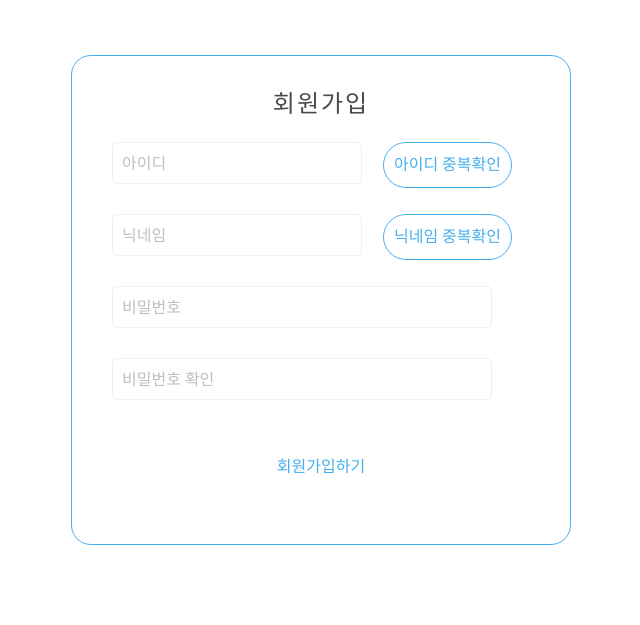
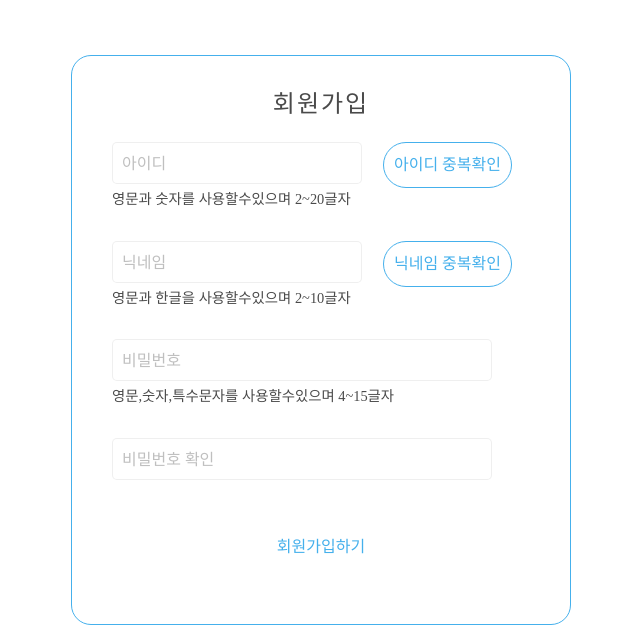
Before and after one commit to chapter1-group-B-5/udongdong, a Flask app: page /register in a window 1280 px wide. Shown: the part 195-820 px from the top of the page, without its empty margins (319-959 px from the left). Before the commit the page ends 740 px from the top, so only its background shows below. Run offline with Flask 2, Linux system fonts and the light colour scheme; some libraries are stand-ins or nearby versions; some web fonts are replaced.

Commit message:
아이디,닉네임,비밀번호 정규표현식으로 조건 체크

```diff
--- a/templates/register.html
+++ b/templates/register.html
@@ -25,6 +25,11 @@
             console.log(userid)
             if (userid == "") {
                 $('#help_id').text("아이디를 입력해주세요.").removeClass("blue").addClass("red")
+                return;
+            }
+            if (!isid(userid)) {
+                $('#help_id').text("영문혹은 숫자를 사용하여 2~20글자 이내로 사용가능합니다.").removeClass("blue").addClass("red")
+                return;
             }
             $.ajax({
                 type: "POST",
@@ -49,6 +54,11 @@
             console.log(usernick)
             if (usernick == "") {
                 $('#help_nick').text("닉네임을 입력해주세요.").removeClass("blue").addClass("red")
+                return;
+            }
+            if (!isnickname(usernick)) {
+                $('#help_nick').text("닉네임은 한글 혹은 영문으로 2~10글자 이내로 사용가능합니다.").removeClass("blue").addClass("red")
+                return;
             }
             $.ajax({
                 type: "POST",
@@ -67,6 +77,24 @@
             });
         }
 
+        //아이디,닉네임,비밀번호 조건 체크
+
+        function isid(asValue) {
+            var regExp = /^([a-zA-Z0-9]){2,20}$/;
+            return regExp.test(asValue);
+        }
+
+        function isnickname(asValue) {
+            var regExp = /^([a-zA-Zㄱ-힣]){2,10}$/;
+            return regExp.test(asValue);
+        }
+
+        function ispassword(asValue) {
+            var regExp = /^([0-9a-zA-Z!@#$%^&*]){4,15}$/;
+            return regExp.test(asValue);
+        }
+
+
         //회원가입버튼
         function join() {
             let user_id = $("#userid").val()
@@ -76,16 +104,19 @@
             console.log(user_id, user_nick, user_password, user_passwordc)
 
             if (!$("#help_id").hasClass("blue")) {
-                alert("아이디를 확인해주세요.")
+                Swal.fire('아이디를 확인해주세요.')
                 return;
             } else if (!$("#help_nick").hasClass("blue")) {
-                alert("닉네임를 확인해주세요.")
+                Swal.fire('닉네임을 확인해주세요.')
                 return;
             }
 
             if (user_password == "") {
                 $("#help_password").text("비밀번호를 입력해주세요.").removeClass("blue").addClass("red")
                 $("#userpw").focus()
+                return;
+            } else if (!ispassword(user_password)) {
+                $('#help_password').text("영문,숫자,특수문자를 사용할수있으며 4~15글자이내로 사용가능합니다.").removeClass("blue").addClass("red")
                 return;
             } else if (user_passwordc == "") {
                 $("#help_passwordc").text("비밀번호확인를 입력해주세요.").removeClass("blue").addClass("red")
@@ -110,7 +141,7 @@
                         showConfirmButton: false,
                         timer: 1500
                     })
-                    setTimeout(function(){
+                    setTimeout(function () {
                         window.location.href = '/login'
                     }, 1700)
 
@@ -121,6 +152,7 @@
         }
 
         //비밀번호 빈칸일경우, 채워질경우 표시
+        //아이디, 비밀번호 중복체크후 변경시 표시해주기
         $(function () {
             $("#userpw").on('input', function () {
                 if ($("#userpw").val() == '')
@@ -137,6 +169,20 @@
                     $("#help_passwordc").text("").removeClass("red").addClass("blue")
             })
         })
+        $(function () {
+            $("#usernick").on('change keyup input', function () {
+                $("#help_nick").text("중복확인을 해주세요.").removeClass("blue").addClass("red")
+            });
+
+        })
+        $(function () {
+            $("#userid").on('change keyup input', function () {
+                $("#help_id").text("중복확인을 해주세요.").removeClass("blue").addClass("red")
+            });
+
+        })
+
+
     </script>
     <style>
         * {
@@ -151,6 +197,9 @@
 
         .red {
             color: red;
+        }
+        p {
+            font-size: 0.9em;
         }
 
         .wrap_box {
@@ -348,18 +397,18 @@
             <input type="text" required="required" id="userid">
             <span>아이디</span>
             <a href="#3" class="test" onclick="idcheck()">아이디 중복확인</a>
-            <p id="help_id"></p>
+            <p id="help_id">영문과 숫자를 사용할수있으며 2~20글자</p>
         </div>
         <div class="inputBox">
             <input type="text" required="required" id="usernick">
             <span>닉네임</span>
             <a href="#3" class="test" onclick="nickcheck()">닉네임 중복확인</a>
-            <p id="help_nick"></p>
+            <p id="help_nick">영문과 한글을 사용할수있으며 2~10글자</p>
         </div>
         <div class="inputBox">
             <input type="password" required="required" id="userpw">
             <span>비밀번호</span>
-            <p id="help_password"></p>
+            <p id="help_password">영문,숫자,특수문자를 사용할수있으며 4~15글자</p>
         </div>
         <div class="inputBox">
             <input type="password" required="required" id="userpwc">
```
